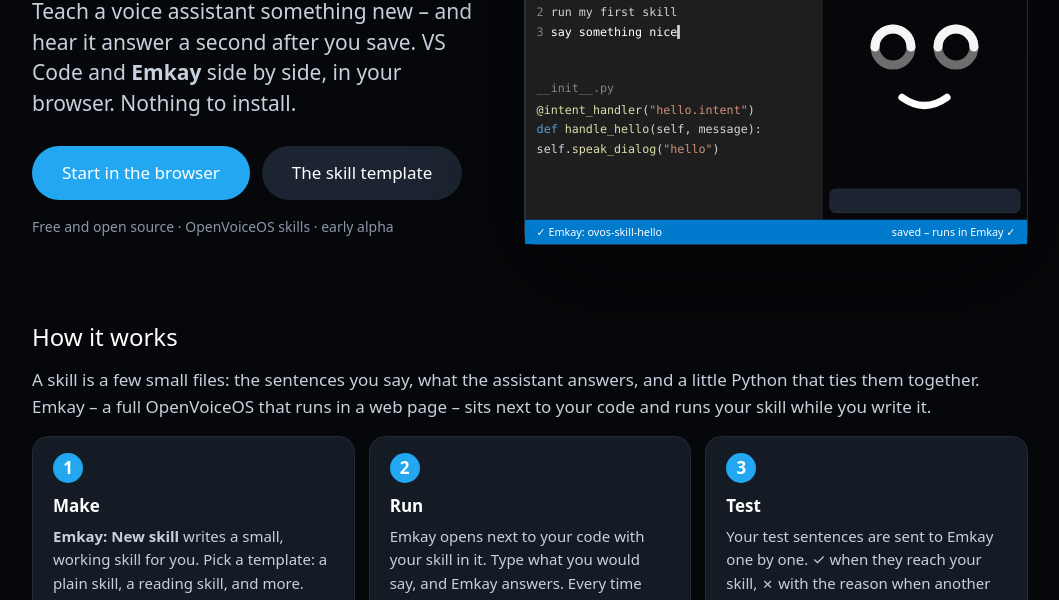
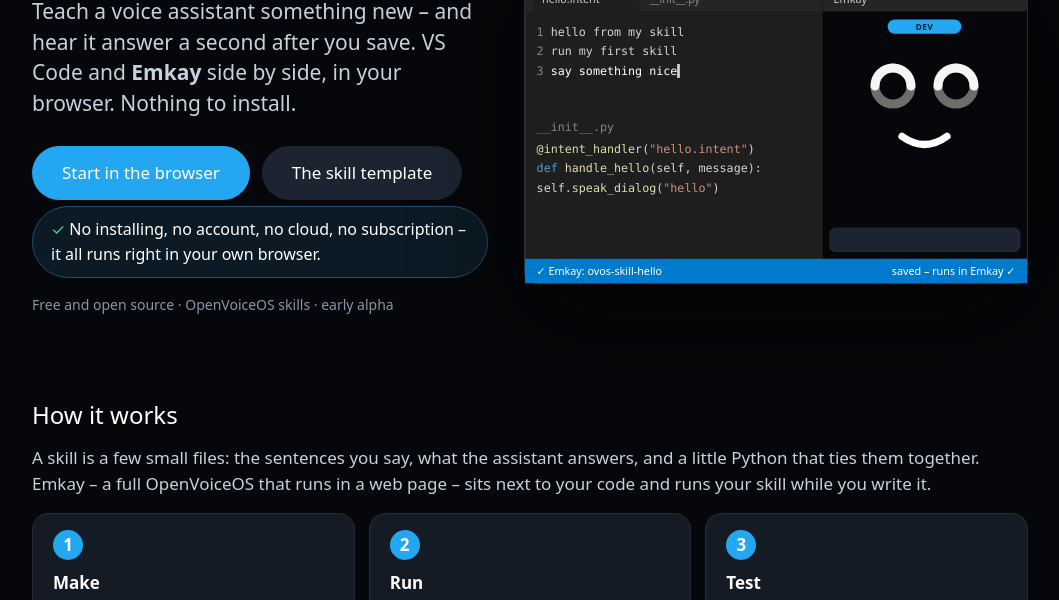
Before and after one commit to emkay-voice/dev, a plain HTML site: page code/index.html in a window 1280 px wide. Shown: the part 165-765 px from the top of the page, without its empty margins (110-1169 px from the left). Drawn offline with Linux system fonts and the light colour scheme; no server answers.

Commit message:
Emkay Code's page says it too: no installing, no account, no cloud, no subscription

```diff
--- a/code/index.html
+++ b/code/index.html
@@ -112,6 +112,9 @@
   .card.help li { margin: 0 0 10px; color: var(--soft); }
   .card.help .small { margin: 0 0 6px; }
   footer { color: var(--muted); font-size: 14px; text-align: center; margin-top: 56px; }
+
+  .free { display: inline-block; margin: 6px auto 0; padding: 10px 18px; border: 1px solid #1f4f6e; background: #0b1a24; border-radius: 40px; color: #fff; font-size: 16px; }
+  .free::before { content: "✓ "; color: var(--good); }
 </style>
 </head>
 <body>
@@ -129,6 +132,7 @@
       <a class="open" href="#browser" data-t="btn_browser"></a>
       <a class="open ghost" href="https://github.com/emkay-voice/ovos-skill-hello-example" data-t="btn_template"></a>
     </div>
+    <p class="free" data-t="free_line"></p>
     <p class="note" data-t="note"></p>
   </div>
 
```
